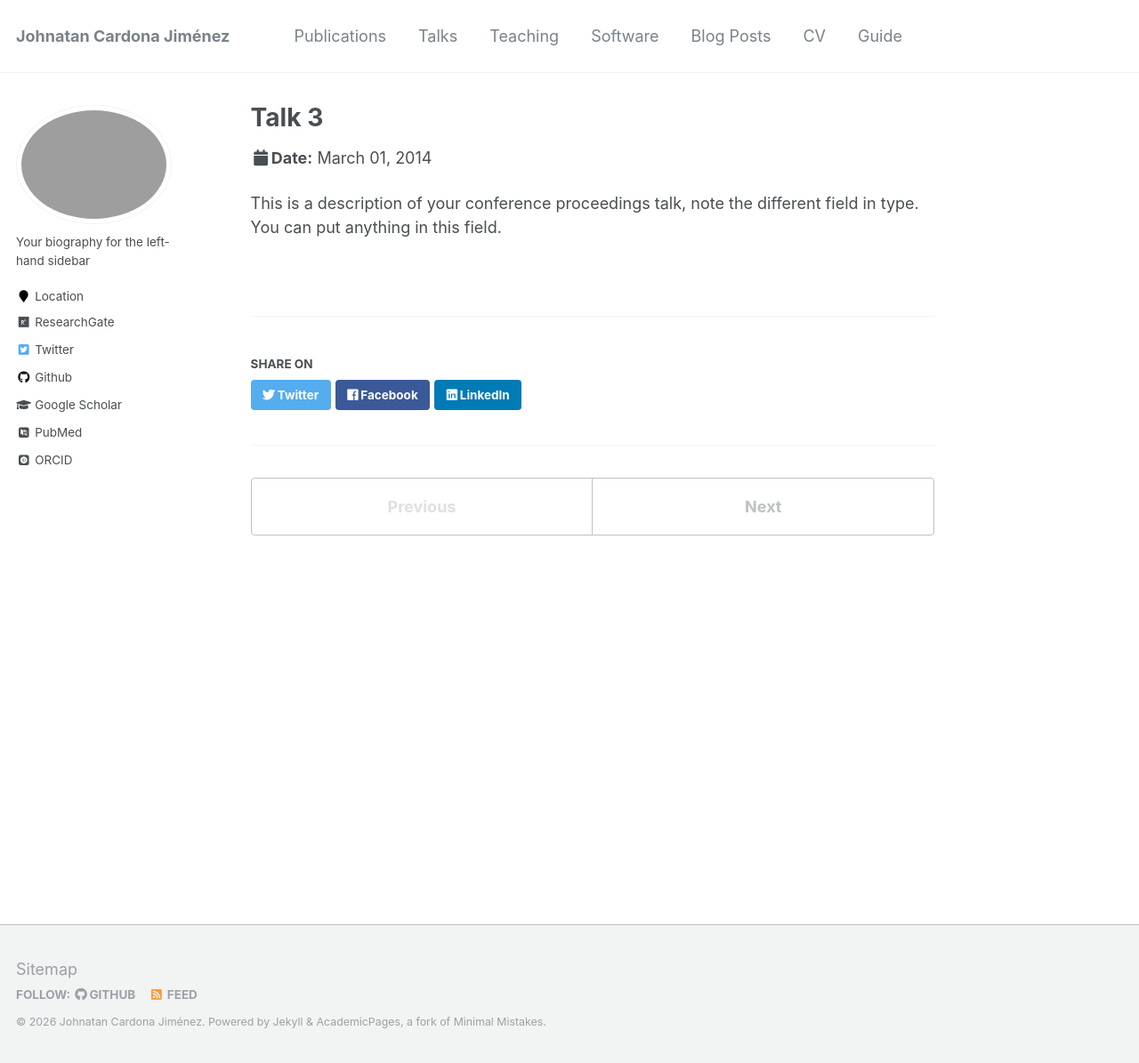
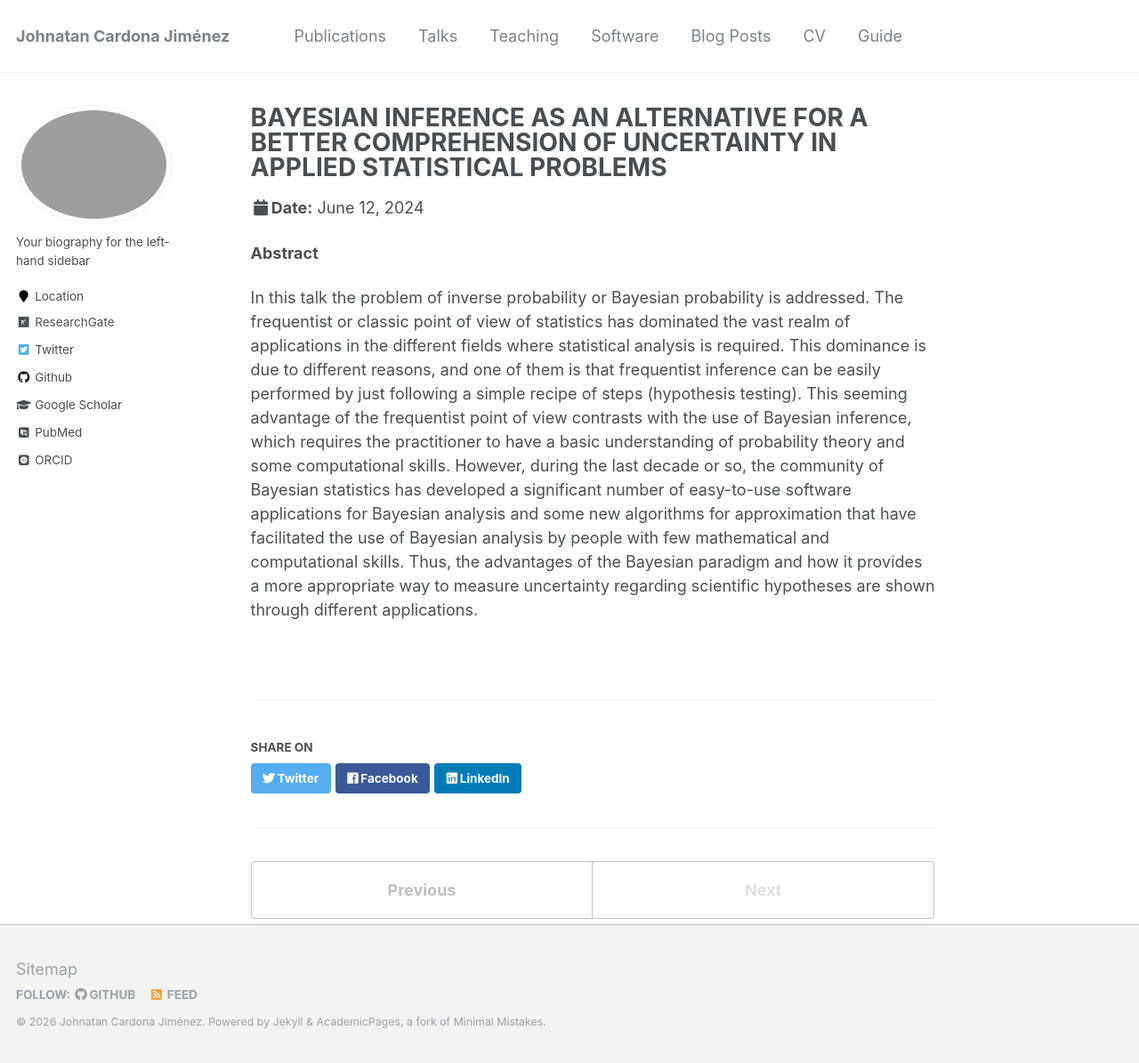
Before and after one commit to JohnatanLAB/JohnatanLAB.github.io, a Jekyll site: the page built from _talks/2014-03-01-talk-3.md, in a window 1280 px wide and 1195 px high. Shown: the whole window at 89% size. Built offline with Jekyll 4.4.1, drawn with Linux system fonts in a browser that asks for light colours; some web fonts are replaced.

Commit message:
Update 2014-03-01-talk-3.md

```diff
--- a/_talks/2014-03-01-talk-3.md
+++ b/_talks/2014-03-01-talk-3.md
@@ -1,5 +1,27 @@
+---
+title: "BAYESIAN INFERENCE AS AN ALTERNATIVE FOR A BETTER
+COMPREHENSION OF UNCERTAINTY IN APPLIED STATISTICAL
+PROBLEMS"
+collection: talks
+type: "Talk"
+permalink: /talks/2014-02-01-talk-2
+venue: "Tercera Conferencia Colombiana de Matemáticas Aplicadas e Industriales"
+date: 2024-06-12
+location: "Bucaramanga, Colombia"
 ---
 
----
 
-This is a description of your conference proceedings talk, note the different field in type. You can put anything in this field.
+**Abstract**
+
+In this talk the problem of inverse probability or Bayesian probability is addressed. The frequentist or
+classic point of view of statistics has dominated the vast realm of applications in the different
+fields where statistical analysis is required. This dominance is due to different reasons, and one of them
+is that frequentist inference can be easily performed by just following a simple recipe of steps (hypothesis testing).
+This seeming advantage of the frequentist point of view contrasts with the use of Bayesian
+inference, which requires the practitioner to have a basic understanding of probability theory and some
+computational skills. However, during the last decade or so, the community of Bayesian statistics has
+developed a significant number of easy-to-use software applications for Bayesian analysis and some new
+algorithms for approximation that have facilitated the use of Bayesian analysis by people with few mathematical
+and computational skills. Thus, the advantages of the Bayesian paradigm and how it provides a more appropriate way
+to measure uncertainty regarding scientific hypotheses are shown through different
+applications.
```
